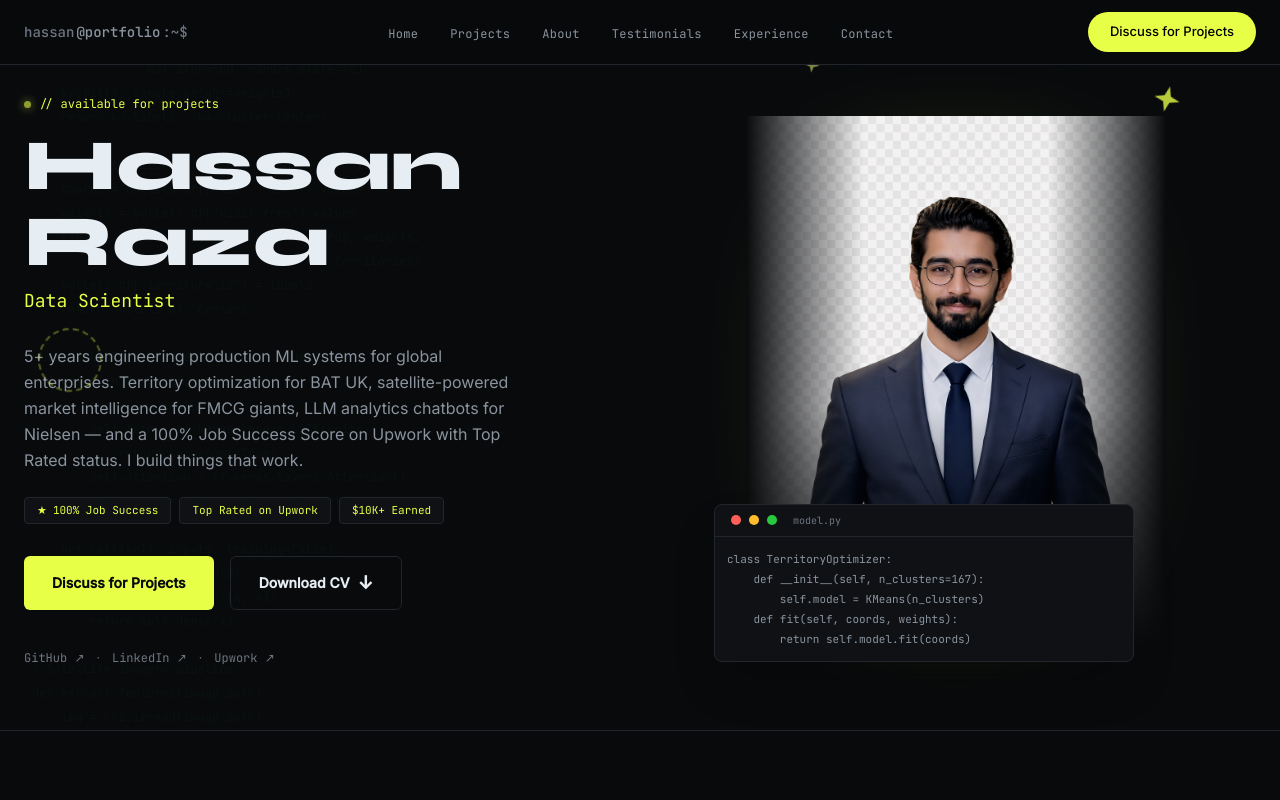
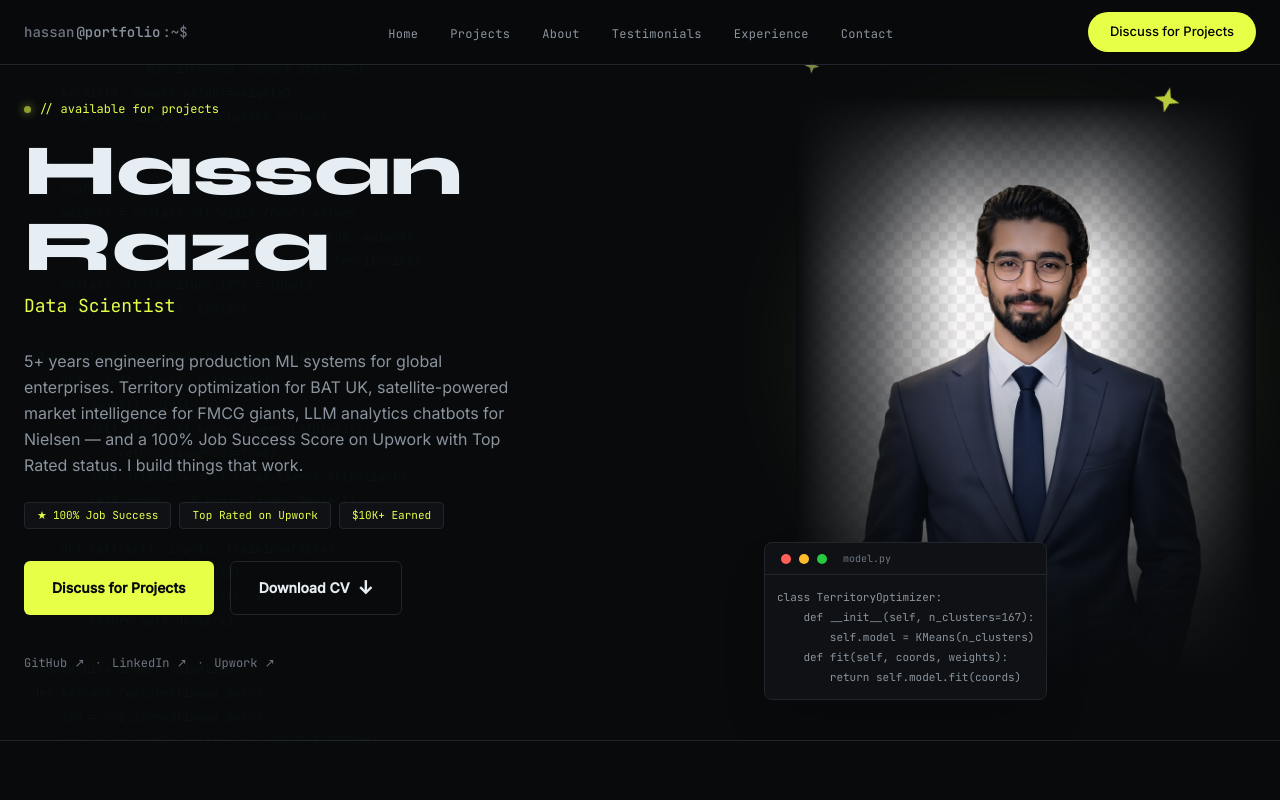
Before and after one commit to Hassan6678/Portfolio, a Next.js app: page / in a window 1280 px wide. Shown: the top 800 px of the page. Built offline with nearby package versions, Linux system fonts and the light colour scheme.

Commit message:
fix: hero photo blend, remove dashed circle, reposition code window

```diff
--- a/app/globals.css
+++ b/app/globals.css
@@ -137,12 +137,72 @@
 }
 .sparkle-pulse { animation: sparkle-pulse 3s ease-in-out infinite; }
 
-/* Slow spin — dashed circle */
-@keyframes spin-slow {
-  from { transform: rotate(0deg); }
-  to { transform: rotate(360deg); }
+/* Hero photo — CSS background approach */
+.photo-outer {
+  position: relative;
+  width: 100%;
+  max-width: 460px;
+  height: 580px;
+  margin-left: auto;
 }
-.spin-slow { animation: spin-slow 18s linear infinite; }
+@media (max-width: 640px) {
+  .photo-outer { height: 440px; max-width: 340px; margin: 0 auto; }
+}
+
+.photo-glow {
+  position: absolute;
+  inset: -40px;
+  background: radial-gradient(
+    ellipse 70% 60% at 50% 45%,
+    rgba(232, 255, 71, 0.18) 0%,
+    rgba(232, 255, 71, 0.06) 50%,
+    transparent 75%
+  );
+  filter: blur(32px);
+  z-index: 0;
+  pointer-events: none;
+}
+
+.photo-bg {
+  position: absolute;
+  inset: 0;
+  z-index: 1;
+  background-size: cover;
+  background-position: center top;
+  background-repeat: no-repeat;
+}
+
+.fade-top {
+  position: absolute;
+  top: 0; left: 0; right: 0;
+  height: 30%;
+  background: linear-gradient(to bottom, #080a0c 0%, rgba(8,10,12,0.7) 30%, transparent 100%);
+  z-index: 2; pointer-events: none;
+}
+
+.fade-bottom {
+  position: absolute;
+  bottom: 0; left: 0; right: 0;
+  height: 55%;
+  background: linear-gradient(to top, #080a0c 0%, rgba(8,10,12,0.85) 25%, rgba(8,10,12,0.4) 55%, transparent 100%);
+  z-index: 2; pointer-events: none;
+}
+
+.fade-left {
+  position: absolute;
+  top: 0; left: 0; bottom: 0;
+  width: 35%;
+  background: linear-gradient(to right, #080a0c 0%, rgba(8,10,12,0.6) 50%, transparent 100%);
+  z-index: 2; pointer-events: none;
+}
+
+.fade-right {
+  position: absolute;
+  top: 0; right: 0; bottom: 0;
+  width: 35%;
+  background: linear-gradient(to left, #080a0c 0%, rgba(8,10,12,0.6) 50%, transparent 100%);
+  z-index: 2; pointer-events: none;
+}
 
 /* Client marquee */
 @keyframes marquee {
--- a/components/Hero.tsx
+++ b/components/Hero.tsx
@@ -1,7 +1,6 @@
 'use client'
 
 import { useEffect, useState } from 'react'
-import Image from 'next/image'
 import TypeWriter from '@/components/ui/TypeWriter'
 import CodeBg from '@/components/ui/CodeBg'
 
@@ -49,12 +48,6 @@ export default function Hero() {
       >
         <path d="M12 0l3 9 9 3-9 3-3 9-3-9-9-3 9-3z" fill="var(--accent)" opacity="0.9" />
       </svg>
-
-      {/* B — Dashed circle left-center */}
-      <div
-        className="spin-slow absolute pointer-events-none z-10"
-        style={{ top: '45%', left: '3%', width: 64, height: 64, borderRadius: '50%', border: '2px dashed rgba(232,255,71,0.35)' }}
-      />
 
       {/* C — Small sparkle near photo area */}
       <svg
@@ -151,53 +144,33 @@ export default function Hero() {
             </div>
           </div>
 
-          {/* Right — floating photo + terminal window */}
+          {/* Right — floating photo with CSS background + terminal window */}
           <div className={`${show} relative flex justify-center`} style={d(200)}>
-            <div className="relative" style={{ overflow: 'visible' }}>
-              {/* Blurred accent glow behind photo */}
+            <div className="photo-outer">
+              {/* Glow layer behind everything */}
+              <div className="photo-glow" />
+
+              {/* Photo as CSS background */}
               <div
-                className="absolute pointer-events-none z-0"
-                style={{
-                  inset: '-20px',
-                  background: 'radial-gradient(ellipse 80% 90% at 50% 50%, rgba(232,255,71,0.20) 0%, rgba(232,255,71,0.08) 35%, transparent 70%)',
-                  filter: 'blur(24px)',
-                }}
-              />
-
-              {/* Photo — no box, no border, floating */}
-              <div className="relative w-[340px] h-[440px] sm:w-[420px] sm:h-[530px] z-[1]">
-                <Image
-                  src="/images/hassan-photo.png"
-                  alt="Hassan Raza"
-                  fill
-                  className="object-cover object-top"
-                  style={{
-                    mixBlendMode: 'luminosity',
-                    filter: 'contrast(1.1) brightness(0.95)',
-                  }}
-                  priority
-                />
-                {/* Bottom fade */}
-                <div
-                  className="absolute inset-x-0 bottom-0 pointer-events-none z-[2]"
-                  style={{ height: '45%', background: 'linear-gradient(to top, #080a0c 0%, rgba(8,10,12,0.6) 40%, transparent 100%)' }}
-                />
-                {/* Left edge fade */}
-                <div
-                  className="absolute top-0 left-0 bottom-0 pointer-events-none z-[2]"
-                  style={{ width: '28%', background: 'linear-gradient(to right, #080a0c, transparent)' }}
-                />
-                {/* Right edge fade */}
-                <div
-                  className="absolute top-0 right-0 bottom-0 pointer-events-none z-[2]"
-                  style={{ width: '28%', background: 'linear-gradient(to left, #080a0c, transparent)' }}
-                />
+                className="photo-bg"
+                style={{ backgroundImage: "url('/images/hassan-photo.png')" }}
+              >
+                <div className="fade-top" />
+                <div className="fade-bottom" />
+                <div className="fade-left" />
+                <div className="fade-right" />
               </div>
 
-              {/* Terminal window — overlapping bottom-left, z above photo */}
+              {/* Terminal window — below photo, floating bottom-left */}
               <div
-                className="absolute -bottom-4 -left-8 right-8 z-[3] rounded-lg overflow-hidden shadow-2xl"
-                style={{ background: 'var(--surface)', border: '1px solid var(--border)' }}
+                className="absolute z-10 rounded-lg overflow-hidden shadow-2xl"
+                style={{
+                  bottom: -24,
+                  left: -32,
+                  maxWidth: 320,
+                  background: 'var(--surface)',
+                  border: '1px solid var(--border)',
+                }}
               >
                 {/* Title bar */}
                 <div className="flex items-center gap-2 px-4 py-2" style={{ borderBottom: '1px solid var(--border)' }}>
```
